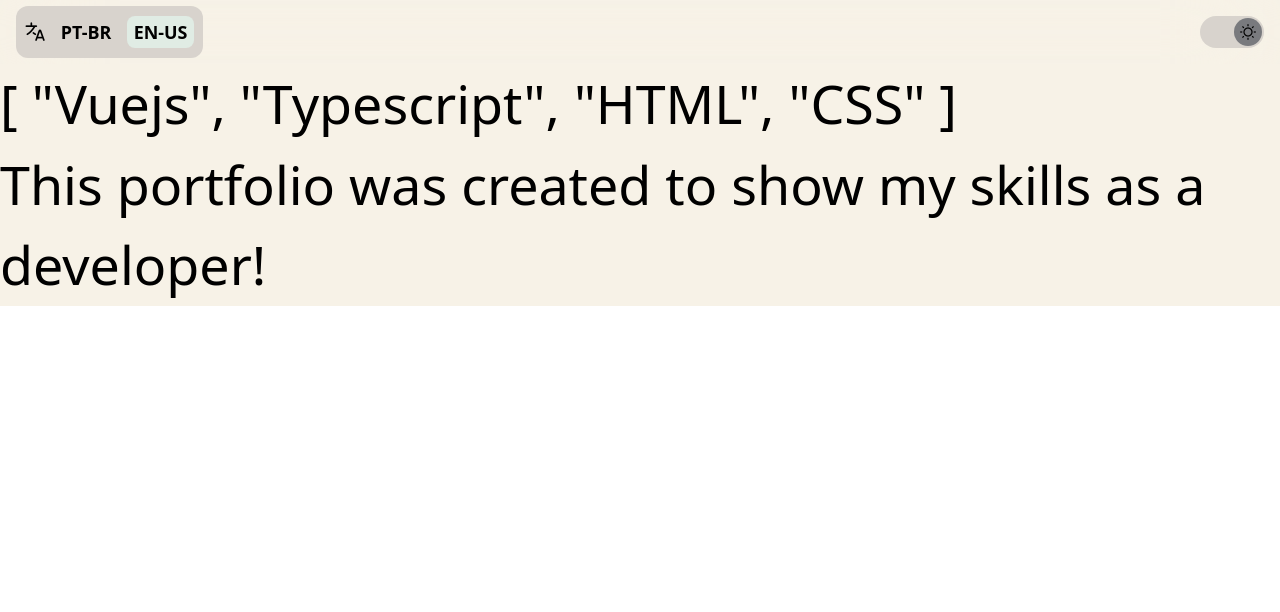
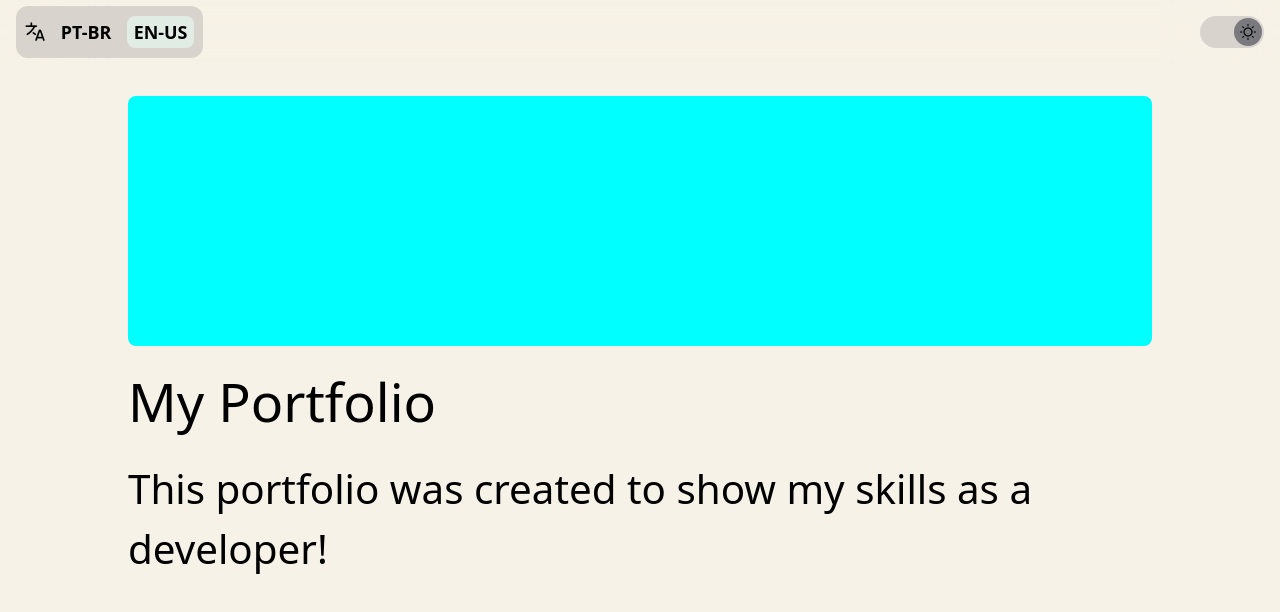
Before and after one commit to ianer-glitch/WhoAmIProject, a Vue app: page / in a window 1280 px wide. Both pictures are taken after a click on the picture 640 px from the left and 865 px from the top of the page. Shown: the top 612 px of the page. Built offline with nearby package versions, Linux system fonts and the light colour scheme.

Commit message:
adição do localstorage ao projeto

```diff
--- a/src/App.vue
+++ b/src/App.vue
@@ -17,7 +17,8 @@
 <style>
 .rounter-container {
   width: 100%;
-
+  min-height: 100%;
+  max-height: fit-content;
   background-color: var(--bg-color-2);
 }
 </style>
--- a/src/classes/ProjectShowcaseItem.ts
+++ b/src/classes/ProjectShowcaseItem.ts
@@ -6,6 +6,7 @@
   publishedLink?: string = ''
   tecnlogies: string[] = []
 
+  imageName: string = ''
   readeableInformation: Array<ProcjetShowcaseItemReadeable> = []
 }
 
@@ -13,6 +14,5 @@
   languageName: LanguageEnum = LanguageEnum.english
   name: string = ''
   description: string = ''
-  imageName: string = ''
   bannerName: string = ''
 }
--- a/src/components/atoms/Image.vue
+++ b/src/components/atoms/Image.vue
@@ -20,6 +20,21 @@
   showImgDescription: {
     type: Boolean,
     default: false
+  },
+
+  width: {
+    type: String,
+    default: ''
+  },
+
+  height: {
+    type: String,
+    default: ''
+  },
+
+  loading: {
+    type: String,
+    default: ''
   }
 })
 
@@ -31,6 +46,9 @@
     <img
       :src="src"
       :alt="alt"
+      :width="width"
+      :height="height"
+      :loading="loading as any"
     />
     <figcaption :class="{ 'hide-figcaption': !props.showImgDescription }">{{ props.imgDescription }}</figcaption>
   </figure>
@@ -42,4 +60,7 @@
   position: absolute;
   left: -999px;
 }
+img {
+  background-color: aqua;
+}
 </style>
--- /dev/null
+++ b/src/controllers/localStorage/LocalStorageAboutViewController.ts
@@ -0,0 +1,12 @@
+import type ProjectShowcaseItem from '@/classes/ProjectShowcaseItem'
+import LocalStorageBaseController from './LocalStorageBaseController'
+
+export default class LocalStorageAboutViewController extends LocalStorageBaseController {
+  public static setProjectAboutView(project: ProjectShowcaseItem) {
+    this.setLocalStorage('project', project)
+  }
+
+  public static getProjectAboutView(): ProjectShowcaseItem {
+    return this.getLocalStorage('project')
+  }
+}
--- /dev/null
+++ b/src/controllers/localStorage/LocalStorageBaseController.ts
@@ -0,0 +1,9 @@
+export default class LocalStorageBaseController {
+  protected static setLocalStorage(key: string, payload: any): void {
+    localStorage.setItem(key, JSON.stringify(payload))
+  }
+
+  protected static getLocalStorage(key: string): any {
+    return JSON.parse(localStorage.getItem(key) ?? '')
+  }
+}
--- a/src/layouts/PortfolioLayout.vue
+++ b/src/layouts/PortfolioLayout.vue
@@ -3,7 +3,7 @@
 </script>
 
 <template>
-  <div class="w-full">
+  <div class="w-full h-full">
     <HeaderPortfolio />
     <RouterView />
   </div>
--- a/src/views/AboutProjectView/AboutProjectView.vue
+++ b/src/views/AboutProjectView/AboutProjectView.vue
@@ -1,22 +1,58 @@
 <script setup lang="ts">
+import Image from '@/components/atoms/Image.vue'
+import LocalStorageAboutViewController from '@/controllers/localStorage/LocalStorageAboutViewController'
 import { useAboutProjectStore } from '@/stores/aboutProjectStore'
 import { useTranslateStorage } from '@/stores/translate'
 import { computed, reactive } from 'vue'
 
 const translateStore = useTranslateStorage()
-const aboutProjectStore = useAboutProjectStore()
 
-let projectToShow = reactive(aboutProjectStore.project)
-let projectLanguage = computed(
-  () => aboutProjectStore.project.readeableInformation.filter((f) => f.languageName === translateStore.language)[0]
+let projectToShow = computed(() => LocalStorageAboutViewController.getProjectAboutView())
+let readebleInfoProject = computed(
+  () => projectToShow.value.readeableInformation.filter((f) => f.languageName === translateStore.language)[0]
 )
 </script>
 
 <template>
-  <div>
-    <h1>{{ projectToShow.tecnlogies }}</h1>
-    <h1>{{ projectLanguage.description }}</h1>
-  </div>
+  <section class="about-project-container">
+    <div class="image-title-container">
+      <div class="project-banner">
+        {{ projectToShow.imageName }}
+      </div>
+    </div>
+    <h1 class="project-name">{{ readebleInfoProject.name }}</h1>
+    <h2>{{ readebleInfoProject.description }}</h2>
+
+
+  </section>
 </template>
 
-<style scoped></style>
+<style scoped>
+.about-project-container {
+  width: 80%;
+  margin: 0 auto;
+  padding: 2rem 0;
+  display: flex;
+  flex-direction: column;
+  gap:1rem;
+}
+.image-title-container {
+  display: flex;
+  flex-direction: column;
+  width: 100%;
+  /* background-color: tomato; */
+  align-items: flex-start;
+  justify-content: space-between;
+}
+
+.project-banner {
+  background-color: aqua;
+  width: 100%;
+  height: 250px;
+  border-radius: 8px;
+}
+
+.project-name {
+  width: 100%s;
+}
+</style>
--- a/src/views/HomeView/components/ProjectShowcase.vue
+++ b/src/views/HomeView/components/ProjectShowcase.vue
@@ -1,30 +1,31 @@
 <script setup lang="ts">
 import ProjectShowcaseItem from '@/classes/ProjectShowcaseItem'
+import LocalStorageAboutViewController from '@/controllers/localStorage/LocalStorageAboutViewController'
 import { LanguageEnum } from '@/enums/LanguageEnum'
 import router from '@/router'
 import { getPageTextsInCurrenctLanguageReactive } from '@/shared/languageCommon'
 import { useAboutProjectStore } from '@/stores/aboutProjectStore'
 import { computed, onMounted, reactive, ref } from 'vue'
 
+const listVisible = ref(false)
 const projectList: Array<ProjectShowcaseItem> = [
   {
     id: '0',
     repositoryLink: '',
     tecnlogies: ['Vuejs', 'Typescript', 'HTML', 'CSS'],
+    imageName: '',
     readeableInformation: [
       {
         languageName: LanguageEnum.english,
         bannerName: '',
         description: 'This portfolio was created to show my skills as a developer!',
-        imageName: '',
-        name: ''
+        name: 'My Portfolio'
       },
       {
         languageName: LanguageEnum.brazilianPortuguese,
         bannerName: '',
         description: 'O portfólio foi criado para demonstrar minhas habilidades!',
-        imageName: '',
-        name: ''
+        name: 'Meu Portfólio'
       }
     ]
   }
@@ -53,7 +54,8 @@
   const observer = new IntersectionObserver(
     (entries) => {
       entries.forEach((entry) => {
-        if (entry.isIntersecting && projectsToShow.length <= 5) {
+        if (entry.isIntersecting && !listVisible.value) {
+          listVisible.value = true
           mountProjectsArray()
         }
       })
@@ -66,8 +68,7 @@
 let text = computed(() => getPageTextsInCurrenctLanguageReactive())
 
 const redirectToAbout = (projectItem: ProjectShowcaseItem) => {
-  const store = useAboutProjectStore()
-  store.project = projectItem
+  LocalStorageAboutViewController.setProjectAboutView(projectItem)
   router.push('/about')
 }
 </script>
```
